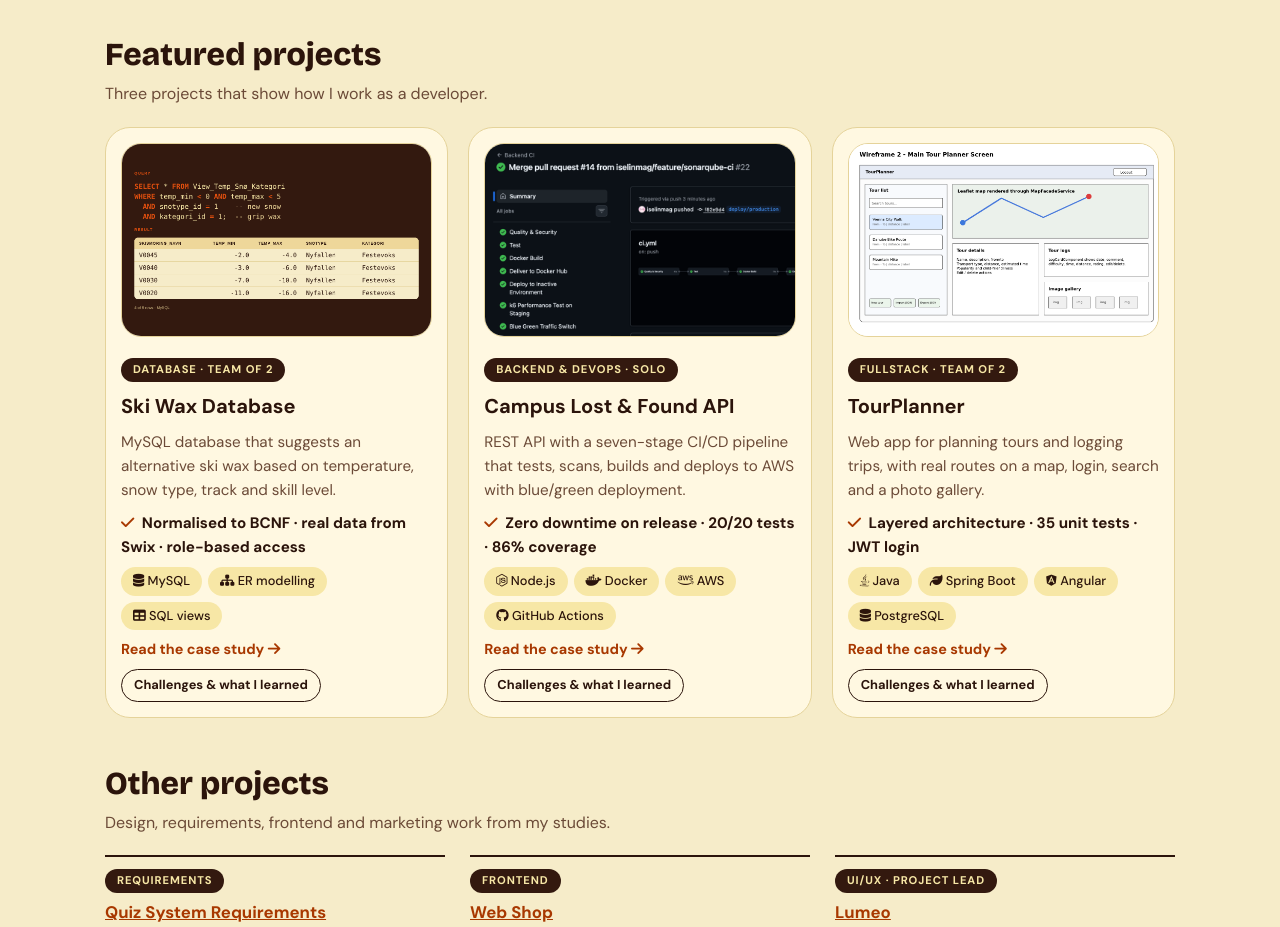
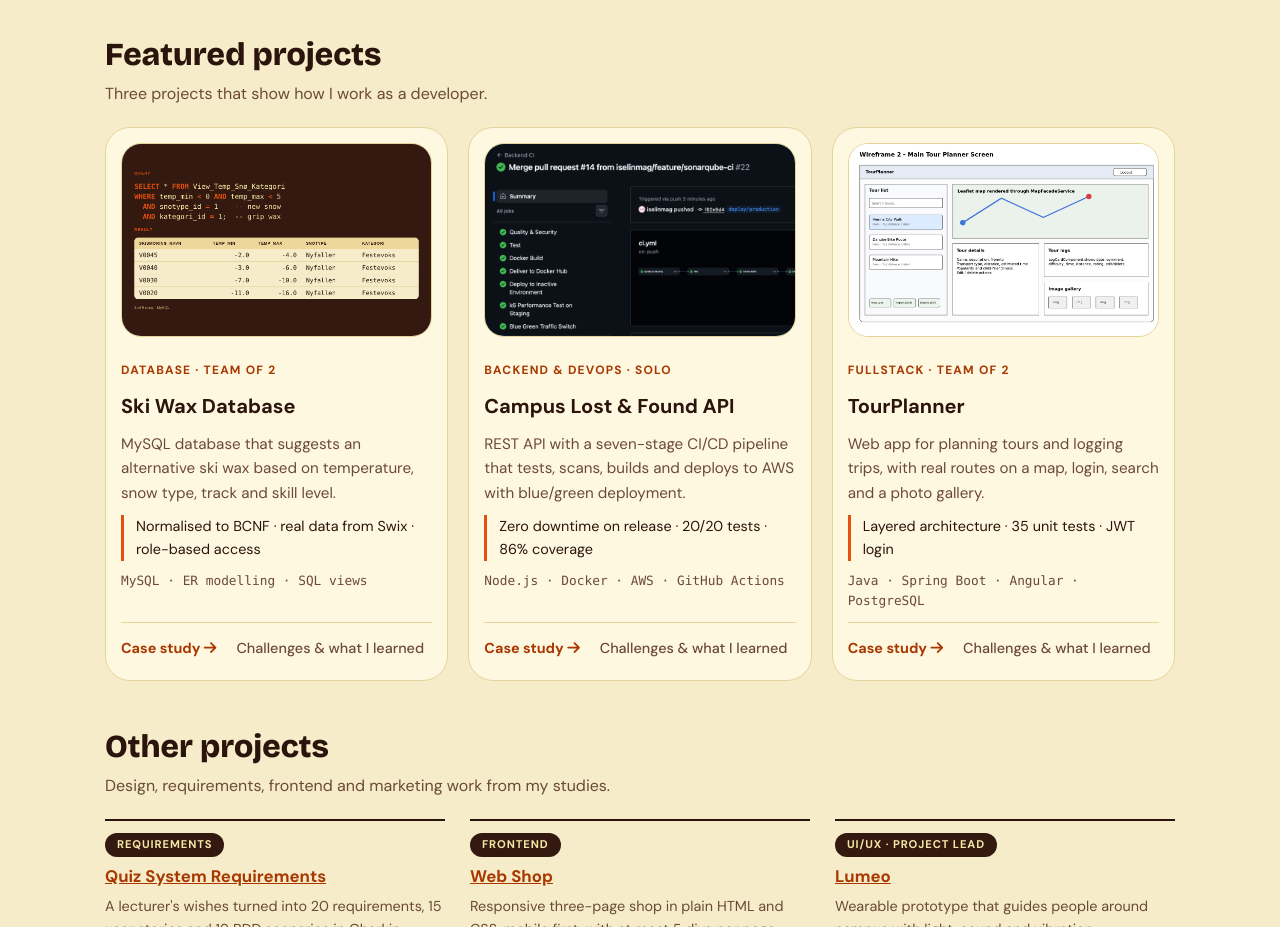
Before and after one commit to iselinmag/iselinmag.github.io, a website: page index.html in a window 1280 px wide. Shown: the part 1160-2087 px from the top of the page. Drawn offline with nearby package versions, Linux system fonts and the light colour scheme.

Commit message:
Calmer featured project cards

```diff
--- a/index.html
+++ b/index.html
@@ -60,49 +60,41 @@
                 <div class="prosjekt-liste utvalgt">
                     <article>
                         <a href="skismoring.html"><img src="bilder/skismoring-sporring.png" alt="SQL query for grip wax for new snow below freezing, with four of the nine result rows" class="prosjekt-bilde"></a>
-                        <p class="etikett">Database · Team of 2</p>
+                        <p class="kort-meta">Database · Team of 2</p>
                         <h3><a href="skismoring.html">Ski Wax Database</a></h3>
                         <p>MySQL database that suggests an alternative ski wax based on temperature, snow type, track and skill level.</p>
-                        <p class="resultat"><i class="fa-solid fa-check"></i> Normalised to BCNF · real data from Swix · role-based access</p>
-                        <ul class="teknologier">
-                            <li><i class="fa-solid fa-database"></i> MySQL</li>
-                            <li><i class="fa-solid fa-sitemap"></i> ER modelling</li>
-                            <li><i class="fa-solid fa-table"></i> SQL views</li>
-                        </ul>
-                        <a href="skismoring.html" class="lenke">Read the case study <i class="fa-solid fa-arrow-right"></i></a>
-                        <a href="skismoring.html#challenges" class="knapp-liten">Challenges &amp; what I learned</a>
+                        <p class="kort-resultat">Normalised to BCNF · real data from Swix · role-based access</p>
+                        <p class="kort-stack">MySQL · ER modelling · SQL views</p>
+                        <p class="kort-lenker">
+                            <a href="skismoring.html" class="lenke">Case study <i class="fa-solid fa-arrow-right"></i></a>
+                            <a href="skismoring.html#challenges" class="lenke dempet">Challenges &amp; what I learned</a>
+                        </p>
                     </article>
 
                     <article>
                         <a href="lost-and-found.html"><img src="bilder/lostfound-pipeline.png" alt="GitHub Actions run with all seven stages green" class="prosjekt-bilde"></a>
-                        <p class="etikett">Backend &amp; DevOps · Solo</p>
+                        <p class="kort-meta">Backend &amp; DevOps · Solo</p>
                         <h3><a href="lost-and-found.html">Campus Lost &amp; Found API</a></h3>
                         <p>REST API with a seven-stage CI/CD pipeline that tests, scans, builds and deploys to AWS with blue/green deployment.</p>
-                        <p class="resultat"><i class="fa-solid fa-check"></i> Zero downtime on release · 20/20 tests · 86% coverage</p>
-                        <ul class="teknologier">
-                            <li><i class="fa-brands fa-node-js"></i> Node.js</li>
-                            <li><i class="fa-brands fa-docker"></i> Docker</li>
-                            <li><i class="fa-brands fa-aws"></i> AWS</li>
-                            <li><i class="fa-brands fa-github"></i> GitHub Actions</li>
-                        </ul>
-                        <a href="lost-and-found.html" class="lenke">Read the case study <i class="fa-solid fa-arrow-right"></i></a>
-                        <a href="lost-and-found.html#challenges" class="knapp-liten">Challenges &amp; what I learned</a>
+                        <p class="kort-resultat">Zero downtime on release · 20/20 tests · 86% coverage</p>
+                        <p class="kort-stack">Node.js · Docker · AWS · GitHub Actions</p>
+                        <p class="kort-lenker">
+                            <a href="lost-and-found.html" class="lenke">Case study <i class="fa-solid fa-arrow-right"></i></a>
+                            <a href="lost-and-found.html#challenges" class="lenke dempet">Challenges &amp; what I learned</a>
+                        </p>
                     </article>
 
                     <article>
                         <a href="tourplanner.html"><img src="bilder/tourplanner-wireframe.png" alt="Wireframe of TourPlanner with tour list, map and image gallery" class="prosjekt-bilde"></a>
-                        <p class="etikett">Fullstack · Team of 2</p>
+                        <p class="kort-meta">Fullstack · Team of 2</p>
                         <h3><a href="tourplanner.html">TourPlanner</a></h3>
                         <p>Web app for planning tours and logging trips, with real routes on a map, login, search and a photo gallery.</p>
-                        <p class="resultat"><i class="fa-solid fa-check"></i> Layered architecture · 35 unit tests · JWT login</p>
-                        <ul class="teknologier">
-                            <li><i class="fa-brands fa-java"></i> Java</li>
-                            <li><i class="fa-solid fa-leaf"></i> Spring Boot</li>
-                            <li><i class="fa-brands fa-angular"></i> Angular</li>
-                            <li><i class="fa-solid fa-database"></i> PostgreSQL</li>
-                        </ul>
-                        <a href="tourplanner.html" class="lenke">Read the case study <i class="fa-solid fa-arrow-right"></i></a>
-                        <a href="tourplanner.html#challenges" class="knapp-liten">Challenges &amp; what I learned</a>
+                        <p class="kort-resultat">Layered architecture · 35 unit tests · JWT login</p>
+                        <p class="kort-stack">Java · Spring Boot · Angular · PostgreSQL</p>
+                        <p class="kort-lenker">
+                            <a href="tourplanner.html" class="lenke">Case study <i class="fa-solid fa-arrow-right"></i></a>
+                            <a href="tourplanner.html#challenges" class="lenke dempet">Challenges &amp; what I learned</a>
+                        </p>
                     </article>
                 </div>
             </section>
--- a/style.css
+++ b/style.css
@@ -1465,3 +1465,48 @@ footer i {
     border-radius: 20px;
     border: 3px solid var(--brun);
 }
+
+/*UTVALGTE PROSJEKTER: ROLIGERE KORT*/
+.prosjekt-liste.utvalgt article {
+    gap: 10px;
+    padding: 15px 15px 20px;
+}
+
+.kort-meta {
+    margin-top: 6px;
+    font-size: 0.75rem !important;
+    font-weight: 700;
+    letter-spacing: 0.1em;
+    text-transform: uppercase;
+    color: var(--oransje-tekst) !important;
+}
+
+.kort-resultat {
+    font-size: 0.9rem !important;
+    color: var(--tekst) !important;
+    padding-left: 12px;
+    border-left: 3px solid var(--oransje);
+}
+
+.kort-stack {
+    font-family: "SFMono-Regular", Menlo, Consolas, monospace;
+    font-size: 0.8rem !important;
+}
+
+.kort-lenker {
+    margin-top: auto;
+    padding-top: 14px;
+    border-top: 1px solid #e5d39a;
+    display: flex;
+    flex-wrap: wrap;
+    gap: 6px 20px;
+}
+
+.lenke.dempet {
+    color: var(--gra-tekst);
+    font-weight: 500;
+}
+
+.lenke.dempet:hover {
+    color: var(--oransje-tekst);
+}
```
